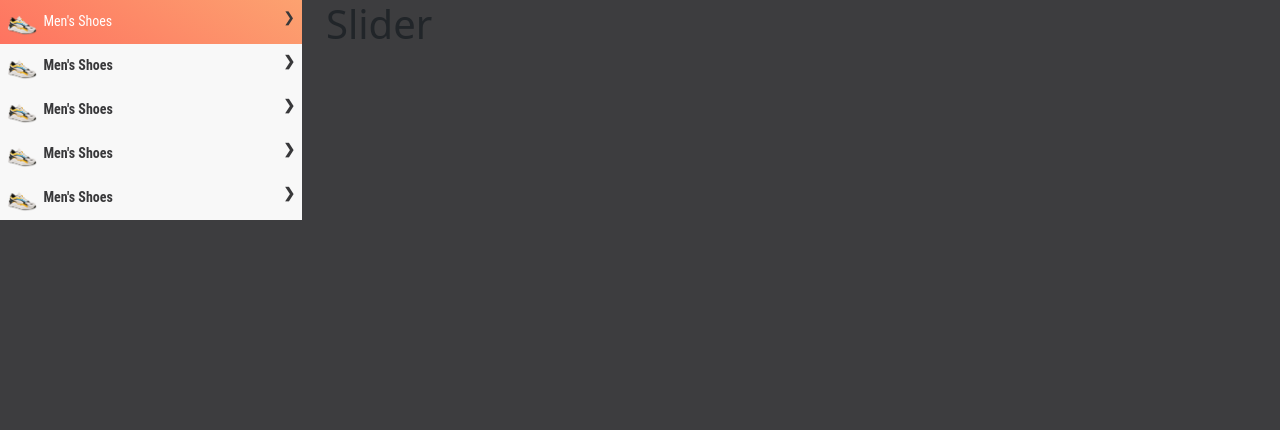
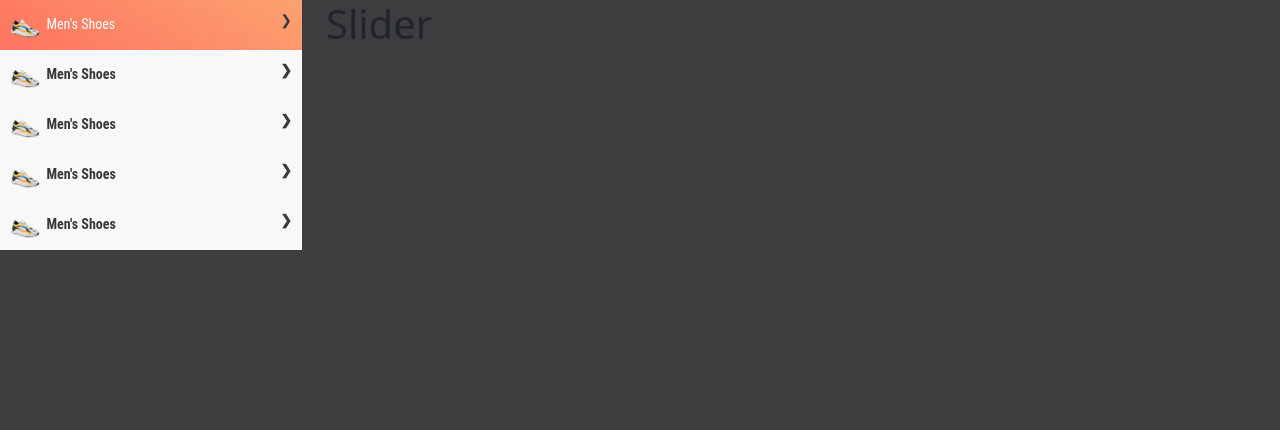
Before and after one commit to PrisecaruEmilia/licenta-Frontend-2, a React (Create React App) app: page / in a window 1280 px wide. Shown: the top 430 px of the page. Built offline with nearby package versions, Linux system fonts and the light colour scheme.

Commit message:
fixes on mega menu component

```diff
--- a/src/assets/css/megaMenu.css
+++ b/src/assets/css/megaMenu.css
@@ -2,7 +2,7 @@
   background-color: #f8f8f8;
   color: #38383a;
   cursor: pointer;
-  padding: 7px;
+  padding: 10px;
   width: 100%;
   border: 0;
   font-size: 14px;
@@ -14,7 +14,7 @@
   overflow: paged-y;
   /* box-shadow: 0 0 2px 0 rgba(16, 16, 17, 0.1); */
 }
-.active,
+.megaMenuActive,
 .megaMenuAccordion:hover {
   color: #ffffff;
   font-weight: 400;
@@ -31,7 +31,7 @@
   float: right;
   margin-left: 5px;
 }
-.active:after {
+.megaMenuActive:after {
   color: #ffffff;
   content: '\276E';
 }
--- a/src/components/home/MegaMenu.js
+++ b/src/components/home/MegaMenu.js
@@ -16,7 +16,7 @@ export class MegaMenu extends Component {
     var i;
     for (i = 0; i < accNum; i++) {
       acc[i].addEventListener('click', function () {
-        this.classList.toggle('active');
+        this.classList.toggle('megaMenuActive');
         var panel = this.nextElementSibling;
         if (panel.style.maxHeight) {
           panel.style.maxHeight = null;
@@ -28,6 +28,8 @@ export class MegaMenu extends Component {
   }
   render() {
     return (
+      <div className="megaMenuHome">
+        {' '}
         <div className="megaMenuAccordionMenuDiv">
           <div className="megaMenuAccordionMenuDivInside">
             <button className="megaMenuAccordion">
@@ -126,6 +128,7 @@ export class MegaMenu extends Component {
             </div>
           </div>
         </div>
+      </div>
     );
   }
 }
```
Lines whose indentation alone changed are shown as unchanged.
